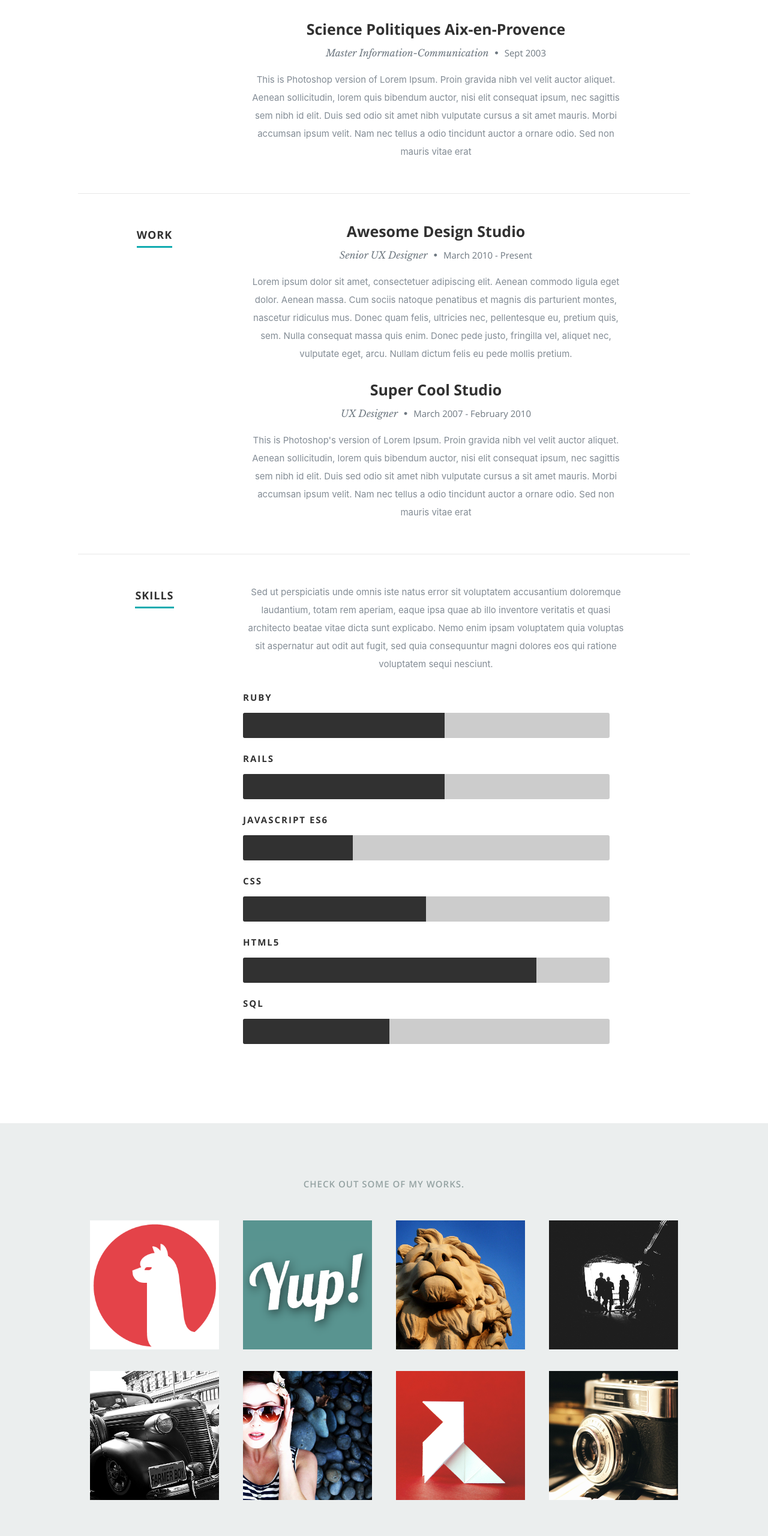
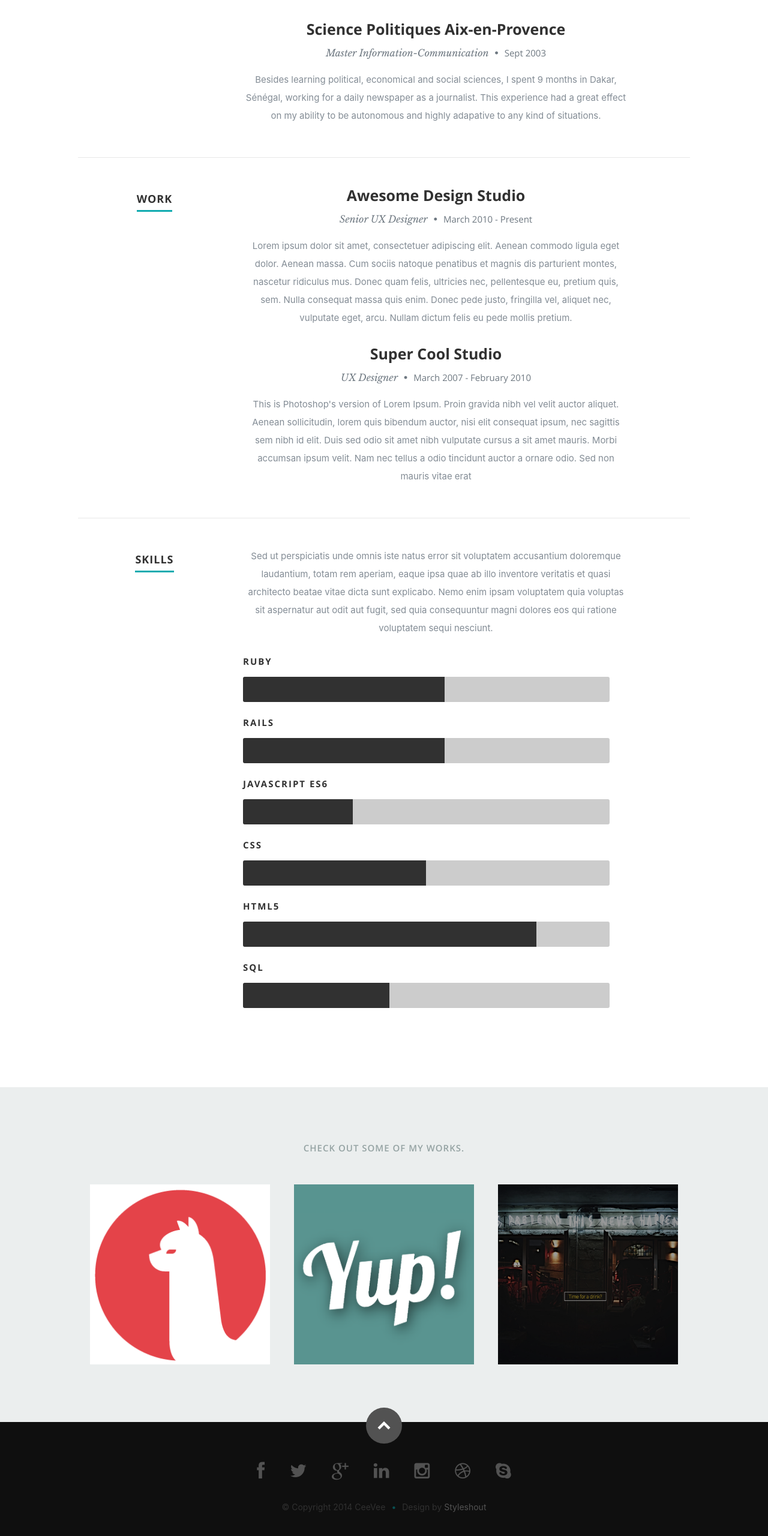
Before and after one commit to cecileRx/resume, a React (Create React App) app: page / in a window 1280 px wide. Shown: the part 1906-4466 px from the top of the page at 60% size. Built offline with nearby package versions, Linux system fonts and the light colour scheme.

Commit message:
clean and add shake

```diff
--- a/src/App.js
+++ b/src/App.js
@@ -6,8 +6,8 @@ import Header from './components/header/header';
 import About from './components/about/about';
 import Resume from './components/resume/resume';
 import Portfolio from './components/portfolio/portfolio';
-import Testimonials from  './components/testimonials/testimonials';
-import ContactUs from './components/contactus/contactus';
+// import Testimonials from  './components/testimonials/testimonials';
+// import ContactUs from './components/contactus/contactus';
 import Footer from './components/footer/footer';
 // import resumeData from './resumeData';
 class App extends Component {
@@ -18,8 +18,6 @@ class App extends Component {
         <About />
         <Resume />
         <Portfolio />
-        <Testimonials />
-        <ContactUs />
         <Footer />
       </div>
     );
--- a/src/components/portfolio/portfolio.js
+++ b/src/components/portfolio/portfolio.js
@@ -7,7 +7,7 @@ export default class Porfolio extends Component {
         <div className="row">
           <div className="twelve columns collapsed">
             <h1>Check Out Some of My Works.</h1>
-            <div id="portfolio-wrapper" className="bgrid-quarters s-bgrid-thirds cf">
+            <div id="portfolio-wrapper" className="bgrid-thirds s-bgrid-thirds cf">
               <div className="columns portfolio-item">
                 <div className="item-wrap">
                   <a href="#modal-01" title>
@@ -39,81 +39,11 @@ export default class Porfolio extends Component {
               <div className="columns portfolio-item">
                 <div className="item-wrap">
                   <a href="#modal-03" title>
-                    <img alt="" src="images/portfolio/judah.jpg" />
+                    <img alt="" src="images/portfolio/shake.png" />
                     <div className="overlay">
                       <div className="portfolio-item-meta">
-                        <h5>Judah</h5>
-                        <p>Webdesign</p>
-                      </div>
-                    </div>
-                    <div className="link-icon"><i className="icon-plus" /></div>
-                  </a>
-                </div>
-              </div>
-              <div className="columns portfolio-item">
-                <div className="item-wrap">
-                  <a href="#modal-04" title>
-                    <img alt="" src="images/portfolio/into-the-light.jpg" />
-                    <div className="overlay">
-                      <div className="portfolio-item-meta">
-                        <h5>Into The Light</h5>
-                        <p>Photography</p>
-                      </div>
-                    </div>
-                    <div className="link-icon"><i className="icon-plus" /></div>
-                  </a>
-                </div>
-              </div>
-              <div className="columns portfolio-item">
-                <div className="item-wrap">
-                  <a href="#modal-05" title>
-                    <img alt="" src="images/portfolio/farmerboy.jpg" />
-                    <div className="overlay">
-                      <div className="portfolio-item-meta">
-                        <h5>Farmer Boy</h5>
-                        <p>Branding</p>
-                      </div>
-                    </div>
-                    <div className="link-icon"><i className="icon-plus" /></div>
-                  </a>
-                </div>
-              </div>
-              <div className="columns portfolio-item">
-                <div className="item-wrap">
-                  <a href="#modal-06" title>
-                    <img alt="" src="images/portfolio/girl.jpg" />
-                    <div className="overlay">
-                      <div className="portfolio-item-meta">
-                        <h5>Girl</h5>
-                        <p>Photography</p>
-                      </div>
-                    </div>
-                    <div className="link-icon"><i className="icon-plus" /></div>
-                  </a>
-                </div>
-              </div>
-              <div className="columns portfolio-item">
-                <div className="item-wrap">
-                  <a href="#modal-07" title>
-                    <img alt="" src="images/portfolio/origami.jpg" />
-                    <div className="overlay">
-                      <div className="portfolio-item-meta">
-                        <h5>Origami</h5>
-                        <p>Illustrration</p>
-                      </div>
-                    </div>
-                    <div className="link-icon"><i className="icon-plus" /></div>
-                  </a>
-                </div>
-              </div> {/* item end */}
-              <div className="columns portfolio-item">
-                <div className="item-wrap">
-                  <a href="#modal-08" title>
-                    <img alt="" src="images/portfolio/retrocam.jpg" />
-                    <div className="overlay">
-                      <div className="portfolio-item-meta">
-                        <h5>Retrocam</h5>
-                        <p>Web Development</p>
+                        <h5>Shake</h5>
+                        <p>Ruby on Rails app</p>
                       </div>
                     </div>
                     <div className="link-icon"><i className="icon-plus" /></div>
@@ -150,77 +80,17 @@ export default class Porfolio extends Component {
             </div>
           </div>{/* modal-02 End */}
           <div id="modal-03" className="popup-modal mfp-hide">
-            <img className="scale-with-grid" src="images/portfolio/modals/m-judah.jpg" alt="" />
+            <img className="scale-with-grid" src="images/portfolio/modals/m-shake.png" alt="" />
             <div className="description-box">
-              <h4>Judah</h4>
-              <p>Proin gravida nibh vel velit auctor aliquet. Aenean sollicitudin, lorem quis bibendum auctor, nisi elit consequat ipsum, nec sagittis sem nibh id elit.</p>
-              <span className="categories"><i className="fa fa-tag" />Branding</span>
+              <h4>Shake</h4>
+              <p>Time for a drink? Say a word and let the barman makes the rest!</p>
+              <span className="categories"><i className="fa fa-tag" />Ruby on Rails</span>
             </div>
             <div className="link-box">
-              <a href="http://www.behance.net">Details</a>
+              <a href="https://github.com/cecileRx/rails-mister-cocktail">Details</a>
               <a className="popup-modal-dismiss">Close</a>
             </div>
           </div>{/* modal-03 End */}
-          <div id="modal-04" className="popup-modal mfp-hide">
-            <img className="scale-with-grid" src="images/portfolio/modals/m-intothelight.jpg" alt="" />
-            <div className="description-box">
-              <h4>Into the Light</h4>
-              <p>Proin gravida nibh vel velit auctor aliquet. Aenean sollicitudin, lorem quis bibendum auctor, nisi elit consequat ipsum, nec sagittis sem nibh id elit.</p>
-              <span className="categories"><i className="fa fa-tag" />Photography</span>
-            </div>
-            <div className="link-box">
-              <a href="http://www.behance.net">Details</a>
-              <a className="popup-modal-dismiss">Close</a>
-            </div>
-          </div>{/* modal-04 End */}
-          <div id="modal-05" className="popup-modal mfp-hide">
-            <img className="scale-with-grid" src="images/portfolio/modals/m-farmerboy.jpg" alt="" />
-            <div className="description-box">
-              <h4>Farmer Boy</h4>
-              <p>Proin gravida nibh vel velit auctor aliquet. Aenean sollicitudin, lorem quis bibendum auctor, nisi elit consequat ipsum, nec sagittis sem nibh id elit.</p>
-              <span className="categories"><i className="fa fa-tag" />Branding, Webdesign</span>
-            </div>
-            <div className="link-box">
-              <a href="http://www.behance.net">Details</a>
-              <a className="popup-modal-dismiss">Close</a>
-            </div>
-          </div>{/* modal-05 End */}
-          <div id="modal-06" className="popup-modal mfp-hide">
-            <img className="scale-with-grid" src="images/portfolio/modals/m-girl.jpg" alt="" />
-            <div className="description-box">
-              <h4>Girl</h4>
-              <p>Proin gravida nibh vel velit auctor aliquet. Aenean sollicitudin, lorem quis bibendum auctor, nisi elit consequat ipsum, nec sagittis sem nibh id elit.</p>
-              <span className="categories"><i className="fa fa-tag" />Photography</span>
-            </div>
-            <div className="link-box">
-              <a href="http://www.behance.net">Details</a>
-              <a className="popup-modal-dismiss">Close</a>
-            </div>
-          </div>{/* modal-06 End */}
-          <div id="modal-07" className="popup-modal mfp-hide">
-            <img className="scale-with-grid" src="images/portfolio/modals/m-origami.jpg" alt="" />
-            <div className="description-box">
-              <h4>Origami</h4>
-              <p>Proin gravida nibh vel velit auctor aliquet. Aenean sollicitudin, lorem quis bibendum auctor, nisi elit consequat ipsum, nec sagittis sem nibh id elit.</p>
-              <span className="categories"><i className="fa fa-tag" />Branding, Illustration</span>
-            </div>
-            <div className="link-box">
-              <a href="http://www.behance.net">Details</a>
-              <a className="popup-modal-dismiss">Close</a>
-            </div>
-          </div>{/* modal-07 End */}
-          <div id="modal-08" className="popup-modal mfp-hide">
-            <img className="scale-with-grid" src="images/portfolio/modals/m-retrocam.jpg" alt="" />
-            <div className="description-box">
-              <h4>Retrocam</h4>
-              <p>Proin gravida nibh vel velit auctor aliquet. Aenean sollicitudin, lorem quis bibendum auctor, nisi elit consequat ipsum, nec sagittis sem nibh id elit.</p>
-              <span className="categories"><i className="fa fa-tag" />Webdesign, Photography</span>
-            </div>
-            <div className="link-box">
-              <a href="http://www.behance.net">Details</a>
-              <a className="popup-modal-dismiss">Close</a>
-            </div>
-          </div>
         </div>
       </section>
 
--- a/src/components/resume/resume.js
+++ b/src/components/resume/resume.js
@@ -25,10 +25,7 @@ export default class Resume extends Component {
                 <h3>Science Politiques Aix-en-Provence</h3>
                 <p className="info">Master Information-Communication <span>•</span> <em className="date">Sept 2003</em></p>
                 <p>
-                  This is Photoshop version  of Lorem Ipsum. Proin gravida nibh vel velit auctor aliquet.
-                  Aenean sollicitudin, lorem quis bibendum auctor, nisi elit consequat ipsum, nec sagittis sem
-                  nibh id elit. Duis sed odio sit amet nibh vulputate cursus a sit amet mauris. Morbi accumsan
-                  ipsum velit. Nam nec tellus a odio tincidunt auctor a ornare odio. Sed non  mauris vitae erat
+                  Besides learning political, economical and social sciences, I spent 9 months in Dakar, Sénégal, working for a daily newspaper as a journalist. This experience had a great effect on my ability to be autonomous and highly adapative to any kind of situations.
                 </p>
               </div>
             </div>
```
Also changed, not shown: public/images/portfolio/shake.png (added), 1 other file (tests, documents, lock files or other folders).
